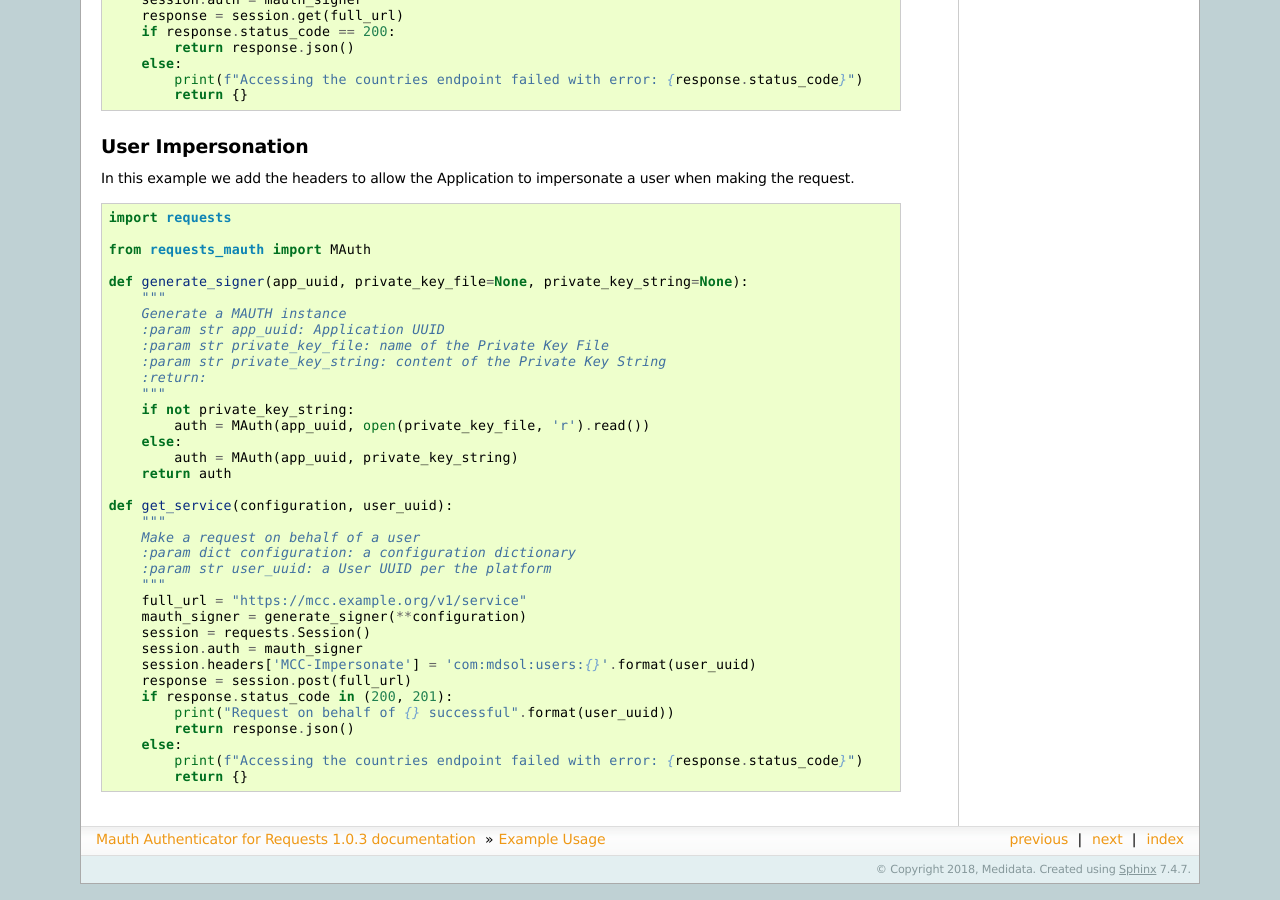
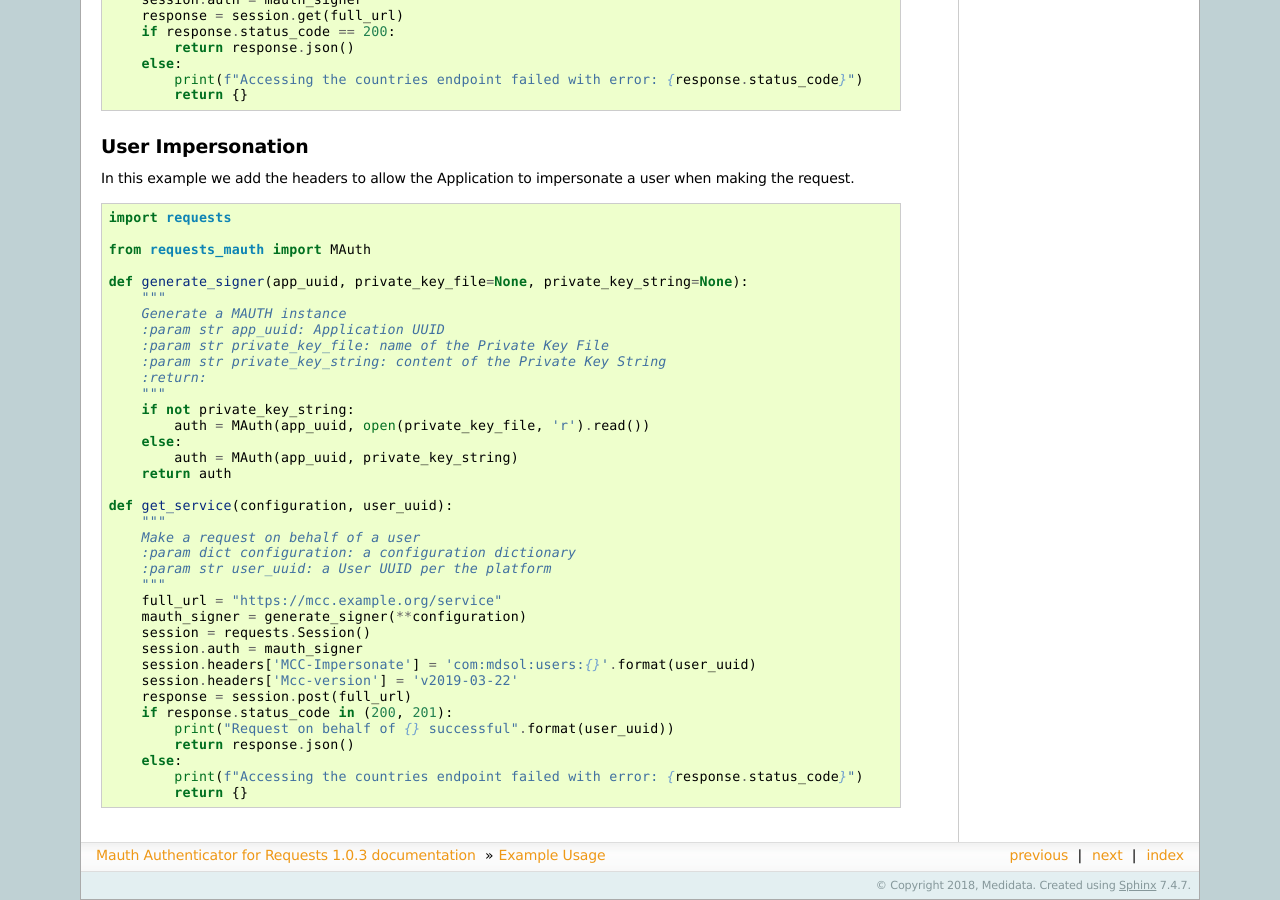
Before and after one commit to mdsol/requests-mauth, a Sphinx documentation site: the page built from docs/examples.rst, in a window 1280 px wide and 900 px high, scrolled down 1342 px. Built offline with Sphinx 7.4.7, drawn with Linux system fonts in a browser that asks for light colours.

Commit message:
Updated apigateway usage parameters

```diff
--- a/docs/examples.rst
+++ b/docs/examples.rst
@@ -120,11 +120,12 @@ In this example we add the headers to allow the Application to impersonate a use
         :param dict configuration: a configuration dictionary
         :param str user_uuid: a User UUID per the platform
         """
-        full_url = "https://mcc.example.org/v1/service"
+        full_url = "https://mcc.example.org/service"
         mauth_signer = generate_signer(**configuration)
         session = requests.Session()
         session.auth = mauth_signer
         session.headers['MCC-Impersonate'] = 'com:mdsol:users:{}'.format(user_uuid)
+        session.headers['Mcc-version'] = 'v2019-03-22'
         response = session.post(full_url)
         if response.status_code in (200, 201):
             print("Request on behalf of {} successful".format(user_uuid))
```
